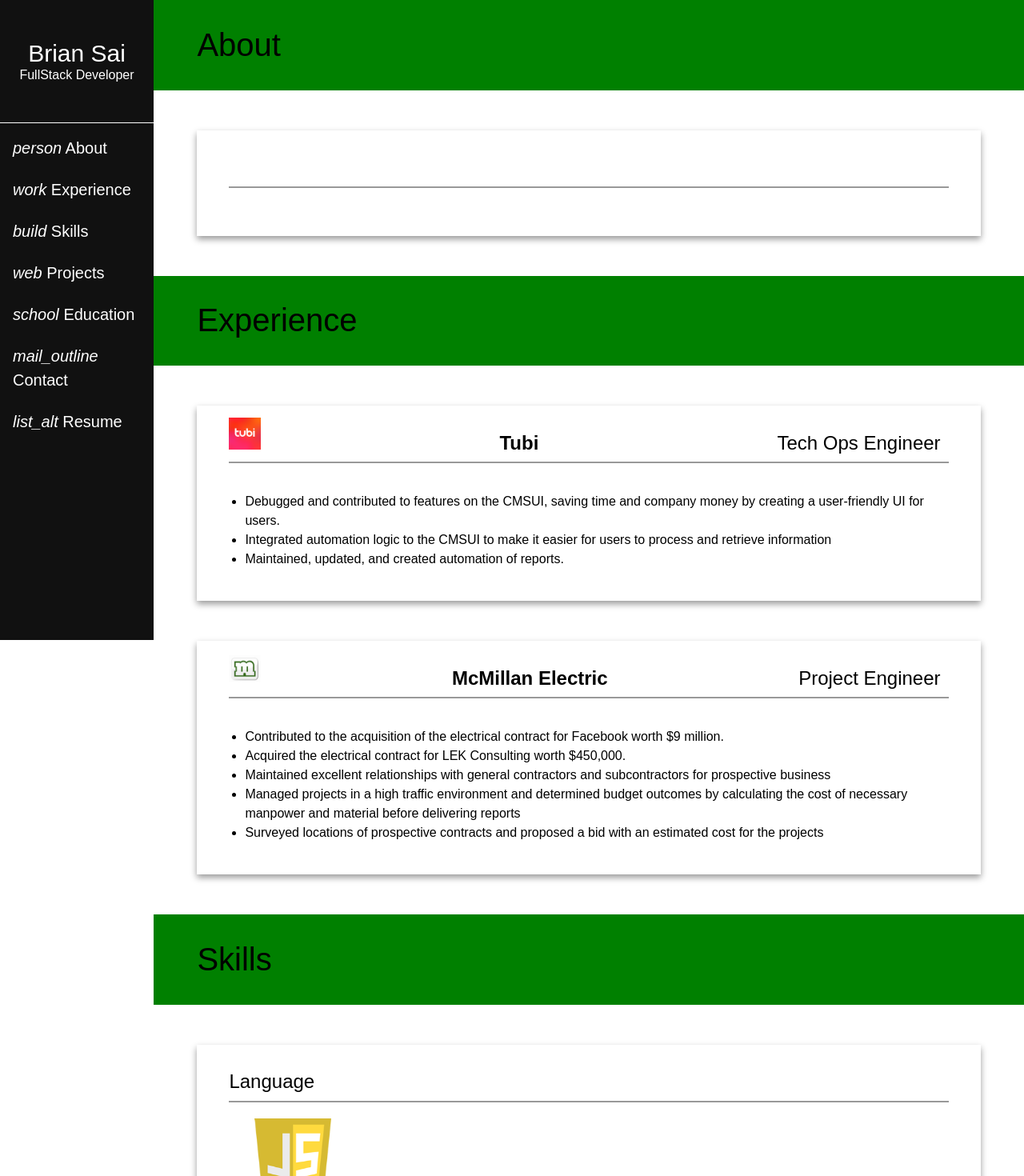
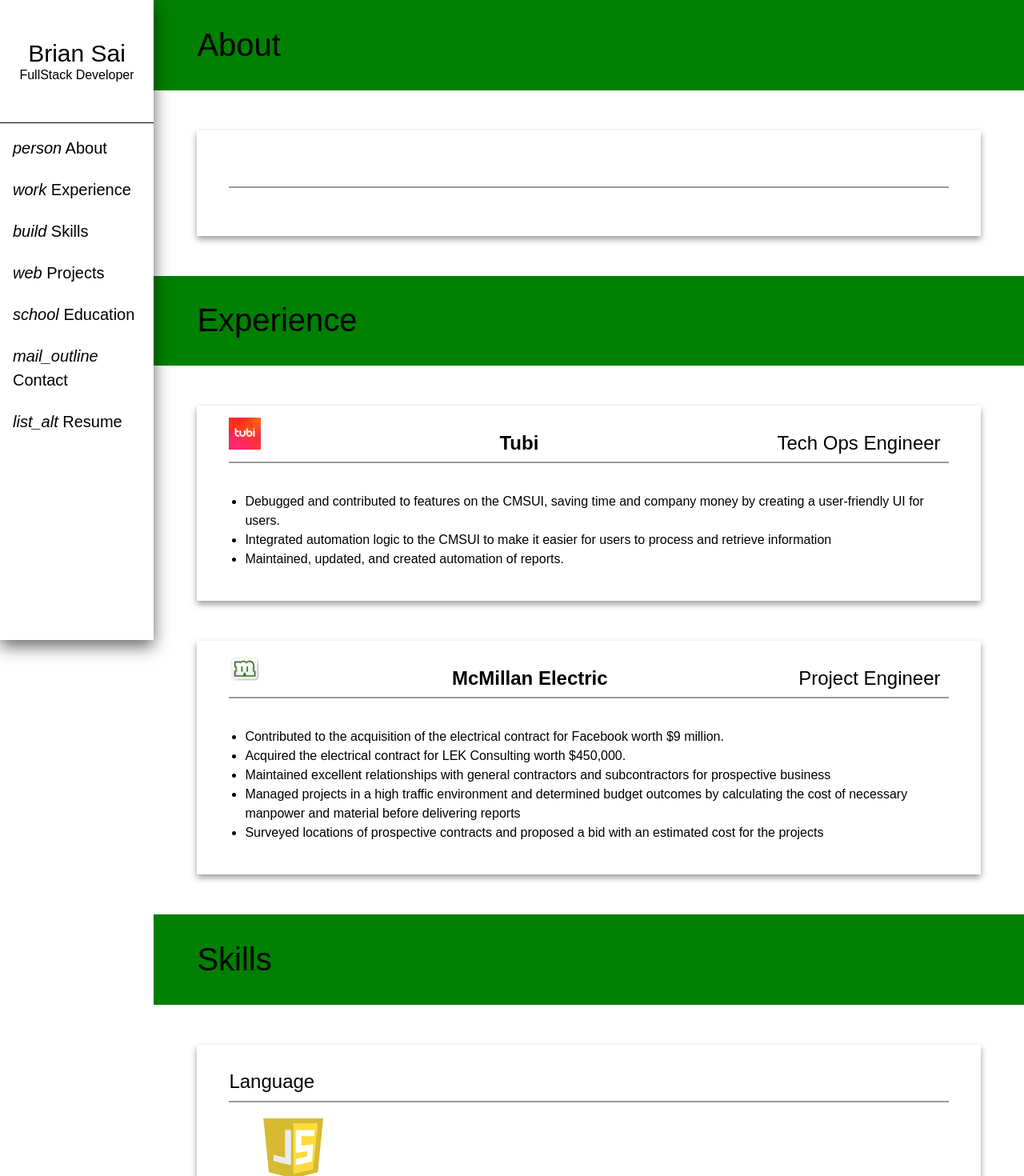
Before and after one commit to briansai/portfolio, a React app: page / in a window 1280 px wide. Shown: the top 1470 px of the page at 80% size. Built offline with nearby package versions, Linux system fonts and the light colour scheme; the HTML template or start-up script is replaced by a standard one.

Commit message:
Changed size of icons

```diff
--- a/client/src/pages/App/App.jsx
+++ b/client/src/pages/App/App.jsx
@@ -10,7 +10,7 @@ export default class App extends Component {
 
   render() {
     return (
-      <div className="app-font">
+      <div className="app">
         <div>
           <Nav />
         </div>
--- a/client/src/pages/App/App.scss
+++ b/client/src/pages/App/App.scss
@@ -1,3 +1,3 @@
-.app-font {
+.app {
   font-family: sans-serif;
 }
--- a/client/src/pages/Main/Main.jsx
+++ b/client/src/pages/Main/Main.jsx
@@ -49,7 +49,6 @@ export default class Main extends Component {
           <div className="category-card">
             <div className="category-container">
               <div className="contact-description">
-                I'd love to connect with you. Please feel free to reach out to me and send me an email! Thanks!
               </div>
               <div className="contact-info">
                 <form>
@@ -122,7 +121,7 @@ export default class Main extends Component {
                   {values.map(tech => (
                     <div className="skill-item">
                       <div>
-                        <img src={tech.logo} width="96" height="96"/>
+                        <img src={tech.logo} width="75" height="75"/>
                       </div>
                       <div>
                         {tech.name}
--- a/client/src/pages/Main/Main.scss
+++ b/client/src/pages/Main/Main.scss
@@ -53,10 +53,7 @@
         }
 
         .card-info {
-          padding-top: 20px;
-          padding-left: 60px;
-          padding-right: 40px;
-          padding-bottom: 40px;
+          padding: 20px 40px 40px 60px;
 
           .card-item {
             line-height: 1.5;
--- a/client/src/pages/Nav/Nav.scss
+++ b/client/src/pages/Nav/Nav.scss
@@ -3,14 +3,16 @@
   width: 15%;
   position: fixed;
   z-index: 1;
-  background-color: #111;
+  // background-color: #111;
+  // background-color: #111;
   overflow-x: hidden;
+  box-shadow: 0 8px 20px 0 rgba(0,0,0,0.6);
 
   .name-container {
     text-align: center;
-    color: white;
+    color: black;
     padding: 50px 6px;
-    border-bottom: 1px solid white;
+    border-bottom: 1px solid black;
 
     .nav-occupation {
       font-size: 16px;
@@ -26,12 +28,14 @@
     padding: 16px 8px 6px 16px;
     text-decoration: none;
     font-size: 20px;
-    color: white;
+    color: black;
     display: block;
   }
 
   .nav-category:hover {
     color: gray;
+    padding-left: 20px;
+    border-left: 4px solid black;
     cursor: pointer;
   }
 }
@@ -41,5 +45,5 @@ a {
 }
 
 a:visited {
-  color: white;
+  color: black;
 }
```
Also changed, not shown: 2 other files (tests, documents, lock files or other folders).
